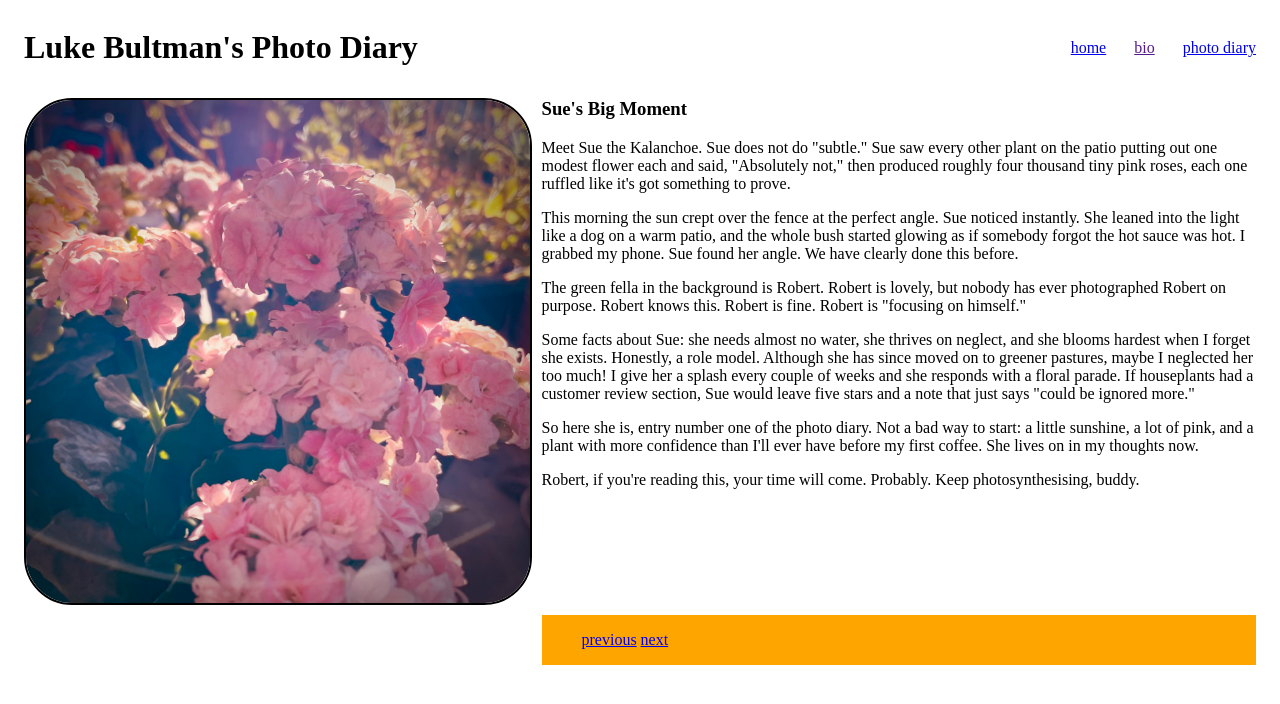
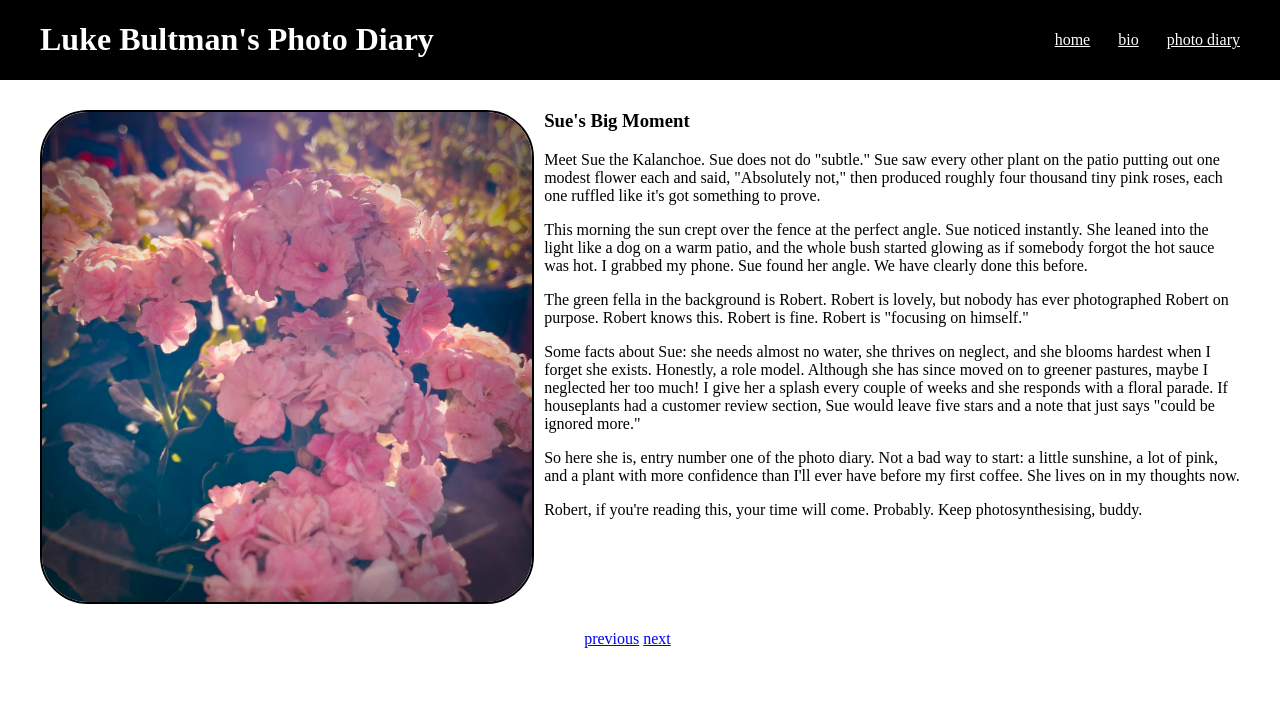
Before and after one commit to paperR2/photo-diary, a plain HTML site: page html/001.html in a window 1280 px wide. Drawn offline with Linux system fonts and the light colour scheme.

Commit message:
updating styles for top black border bar for title and menu and images on index with double height

```diff
--- a/StyleSheet.css
+++ b/StyleSheet.css
@@ -46,11 +46,59 @@ nav li {
   list-style: none;
 }
 
-/* home page: title on the left, menu links on the right, same line */
+/* ---------------------------------------------------------------
+   Easy-to-change settings
+   --title-bar-gap: space between the black top bar and the
+   content underneath it. Change this one value to adjust it.
+   --side-padding: space between the text/content and the left and
+   right edges of the browser window, used on every page.
+   --------------------------------------------------------------- */
+:root {
+  --title-bar-gap: 30px;
+  --side-padding: 40px;
+}
+
+/* phones (700px and narrower): less side padding to save screen space */
+@media screen and (max-width: 700px) {
+  :root {
+    --side-padding: 20px;
+  }
+}
+
+/* remove the browser's default 8px margin around the page,
+   so the black bar can touch the edges of the window */
+body {
+  margin: 0;
+  overflow-x: hidden; /* stops the full-width bar causing a sideways scrollbar */
+}
+
+/* with the body margin gone, give the page content a little
+   breathing room from the window edges (lines up with the bar's title) */
+.gallery,
+.diary {
+  padding: 0 var(--side-padding);
+}
+
+/* top bar: title on the left, menu links on the right, same line */
 .title-bar {
   display: flex;
   justify-content: space-between;
   align-items: center;
+  background-color: black;
+  color: white;
+  padding: 0 var(--side-padding);
+  margin-bottom: var(--title-bar-gap);
+}
+
+/* the entry pages put the links in a <nav>, which is white by default
+   (see the nav rule above), so let the black bar show through */
+.title-bar nav {
+  background-color: transparent;
+}
+
+/* links don't inherit the text colour, so set them white explicitly */
+.title-bar a {
+  color: white;
 }
 
 .title-bar ul {
@@ -93,7 +141,7 @@ nav li {
 }
 
 .buttons {
-  background-color: orange;
+  background-color: white;
   grid-area: 13 / 8 / 13 / 13;
   /*
   grid-row-start: 13;
@@ -159,7 +207,7 @@ nav li {
 .fit-picture {
   display: block;
   width: 100%;
-  aspect-ratio: 3 / 2;
+  aspect-ratio: 3 / 4; /* width / height: 3 / 4 is twice as tall as the old 3 / 2 */
   object-fit: cover;
   border: solid 2px black;
   box-sizing: border-box; /* keep the border inside the column */
@@ -241,11 +289,21 @@ nav li {
   grid-auto-rows: auto;
   min-height: 0;
   margin: 0 auto;
-  padding: 0 1rem;
+  padding: 0 var(--side-padding);
 }
 
 /* the header holds the title (left) and menu links (right) on one row */
 .entry header  { grid-area: 1 / 1 / 2 / -1; }
+
+/* the entry header sits inside the centred .container (max 1310px wide);
+   these negative side margins stretch the black bar out to the window edges.
+   The grid already adds a 10px gap between rows, so it's subtracted here
+   to keep the total space under the bar equal to --title-bar-gap */
+.entry header {
+  margin-left: calc(50% - 50vw);
+  margin-right: calc(50% - 50vw);
+  margin-bottom: calc(var(--title-bar-gap) - 10px);
+}
 /* photo spans 5 of the 12 columns; text and buttons fill the other 7 */
 .entry .image  { grid-area: 2 / 1 / 3 / 6; }
 .entry .text   { grid-area: 2 / 6 / 3 / -1; }
```
